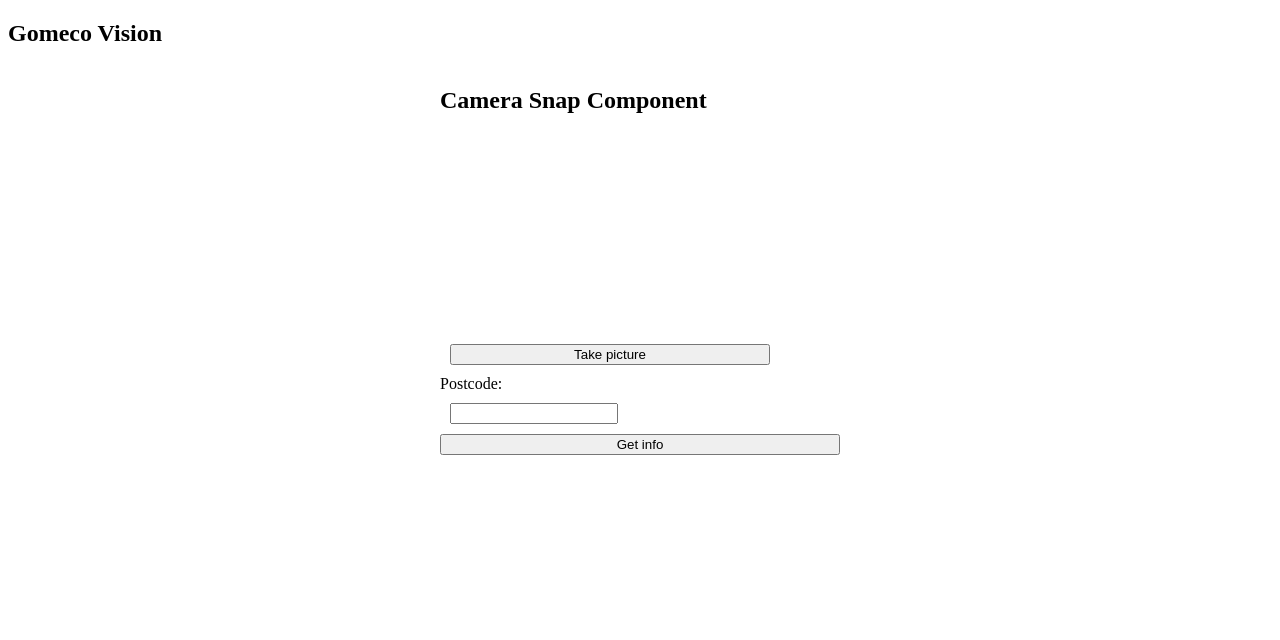
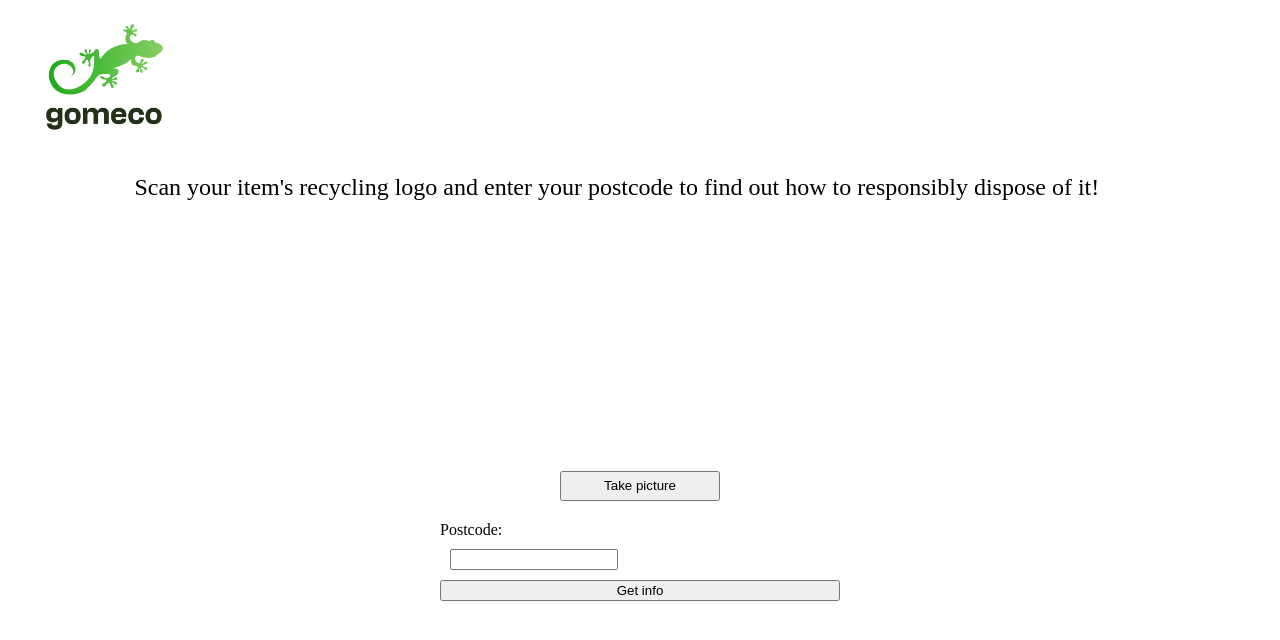
Before and after one commit to Cuboxylate/can-you-recycle-me, a Vue app: page / in a window 1280 px wide. Shown: the top 640 px of the page. Built offline with nearby package versions, Linux system fonts and the light colour scheme; no server answers.

Commit message:
replace video with photo

```diff
--- a/src/App.vue
+++ b/src/App.vue
@@ -1,10 +1,7 @@
 <template>
 <div>
-  <h2>Gomeco Vision</h2>
-
   <div id="camera">
-    <CameraSnapVue @picture-taken="imgSrc = $event"/>
-    <img :src="imgSrc" />
+    <CameraSnapVue />
   </div>
 </div>
 </template>
--- a/src/components/CameraSnap.vue
+++ b/src/components/CameraSnap.vue
@@ -1,8 +1,13 @@
 <template>
     <div>
+        <div>
+             <img class="CameraSnap__logo" src="@/assets/Gomeco-logo.png" alt="logo" />
+        </div>
+        <p class="CameraSnap__paragraph">
+            Scan your item's recycling logo and enter your postcode to find out how to responsibly dispose of it!
+        </p>
         <div class="CameraSnap">
-            <h2>Camera Snap Component</h2>
-            <video ref="video" @canplay="initCanvas()">Stream unavailable</video>
+            <video class="CameraSnap__video" ref="video" @canplay="initCanvas()">Stream unavailable</video>
             <canvas ref="canvas" style="display: none;" />
             <button class="CameraSnap__button" @click="takePicture()">Take picture</button>
 
@@ -35,6 +40,14 @@
 <script>
 export default {
     name: "CameraSnap",
+
+    data() {
+        return {
+            video: null,
+            image: null
+        }
+    },
+
     mounted() {
         this.canvas = this.$refs.canvas
         this.video = this.$refs.video
@@ -54,6 +67,7 @@ export default {
                 console.log(error)
             })
         },
+
         getResults() {
             var x = document.getElementById("results");
             x.style.display = x.style.display === "none" ? "block" : "none"
@@ -68,18 +82,13 @@ export default {
         takePicture() {
             let context = this.canvas.getContext('2d')
             context.drawImage(this.video, 0, 0, this.video.videoWidth, this.video.videoHeight)
-            this.$emit('picture-taken', this.canvas.toDataURL('image/png'))
+            this.image = this.canvas.toDataURL('image/png')
+            this.video.style.display = "none"
+            this.canvas.style.display = "block"
+            this.canvas.srcObject = this.image
         }
 
-
     },
-
-    data() {
-        return {
-            video: null
-        }
-    }
-
 
 }
 </script>
@@ -92,9 +101,15 @@ export default {
     margin: 0 auto;
 }
 
+.CameraSnap__logo {
+    width: 15%;
+    min-width: 200px;
+}
+
 .CameraSnap__button {
-    margin: 10px;
-    width: 80%;
+    width: 40%;
+    height: 30px;
+    margin: 20px auto;
 }
 
 .CameraSnap__input {
@@ -102,4 +117,14 @@ export default {
     width: 40%;
 }
 
+.CameraSnap__paragraph {
+    font-size: 24px;
+    width: 80%;
+    margin: 20px auto;
+}
+
+.CameraSnap__video {
+    margin-top: 30px;
+}
+
 </style>
```
Also changed, not shown: src/assets/Gomeco-logo.png (added).
